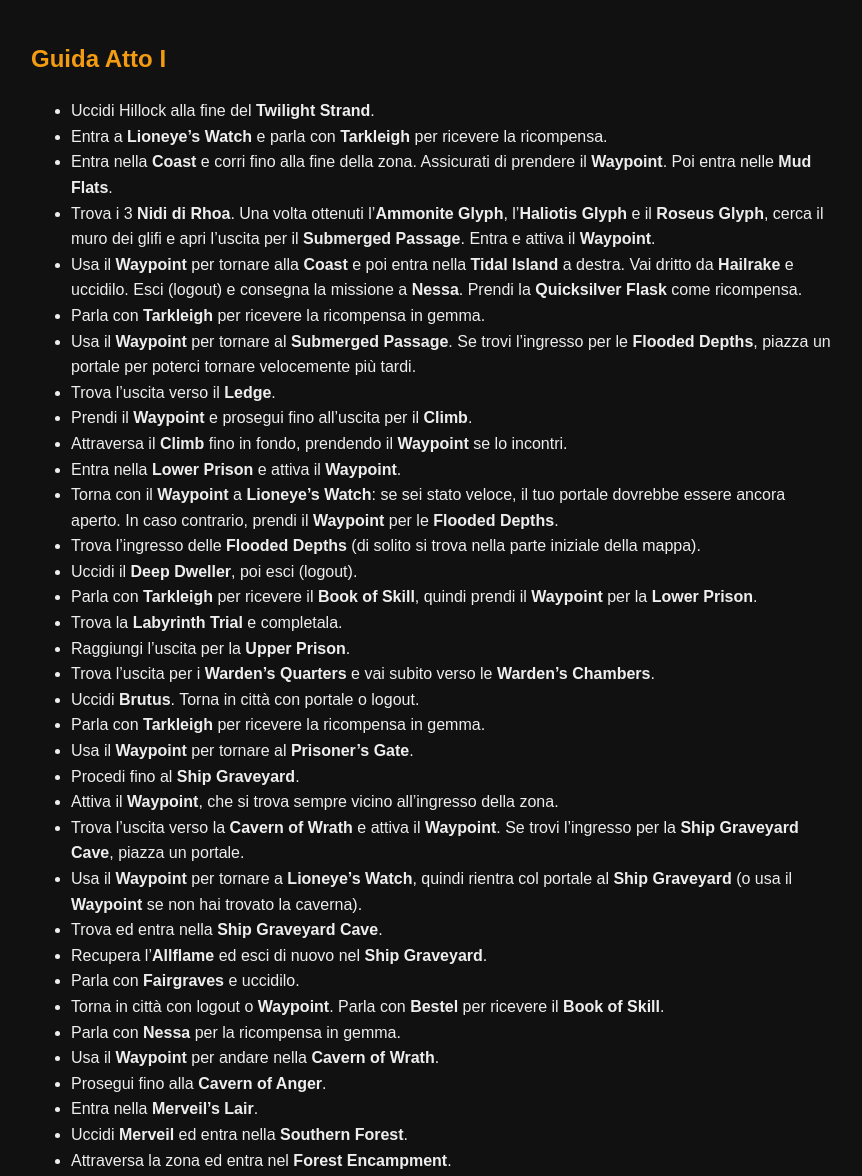
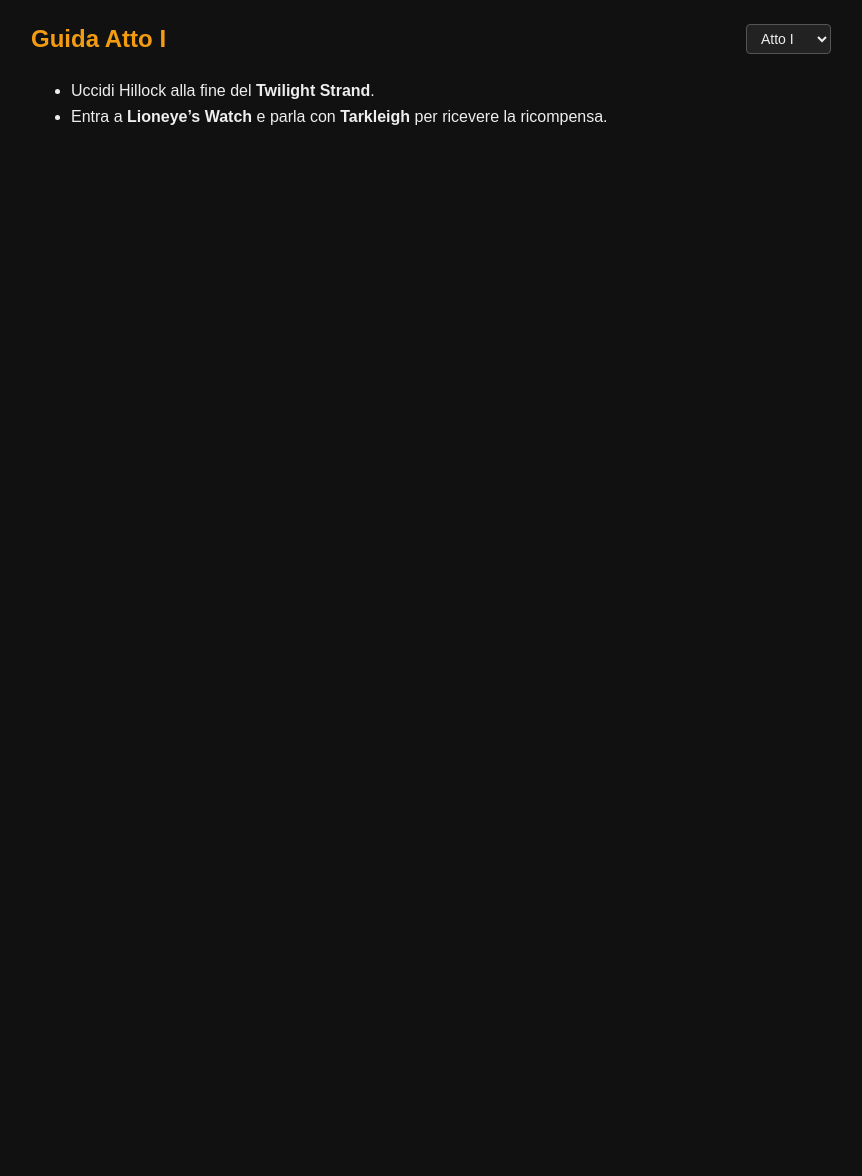
Before and after one commit to pulex94/CampagnaITAPoe, a plain HTML site: page index.html in a window 1280 px wide. Shown: the whole page, without its empty margins (209-1071 px from the left). After the commit the page ends 800 px from the top, so only its background shows below. Drawn offline with Linux system fonts and the light colour scheme.

Commit message:
Update index.html

```diff
--- a/index.html
+++ b/index.html
@@ -15,81 +15,52 @@ body {
   padding: 20px;
 }
 
-h2 { color: #f39c12; }
-
-.hover-item {
-  position: relative;
-  cursor: pointer;
-  color: #e74c3c;
-  font-weight: bold;
+/* Intestazione con titolo e select */
+.header {
+  display: flex;
+  justify-content: space-between;
+  align-items: center;
+  margin-bottom: 20px;
 }
 
-.hover-image {
-  display: none;
-  position: absolute;
-  top: 100%;
-  left: 0;
-  z-index: 10;
+h2 {
+  color: #f39c12;
+  margin: 0;
 }
 
-.hover-image img {
-  max-width: 150px;
-  border: 1px solid #white;
+select {
+  background: #222;
+  color: #eee;
+  border: 1px solid #555;
   border-radius: 4px;
-  background: #222;
+  padding: 5px 10px;
+  font-size: 14px;
+  cursor: pointer;
 }
 
-/* Desktop hover */
-@media (hover: hover) {
-  .hover-item:hover .hover-image {
-    display: block;
-  }
-}
-
-/* Active class per click/tap */
-.hover-item.active .hover-image {
-  display: block;
+select:focus {
+  outline: none;
+  border-color: #f39c12;
 }
 </style>
 </head>
 <body>
-<h2>Guida Atto I</h2>
+
+<div class="header">
+  <h2>Guida Atto I</h2>
+  <select>
+    <option>Atto I</option>
+    <option>Atto II</option>
+    <option>Atto III</option>
+    <option>Atto IV</option>
+    <option>Atto V</option>
+  </select>
+</div>
+
 <ul>
   <li>Uccidi Hillock alla fine del <b>Twilight Strand</b>.</li>
   <li>Entra a <b>Lioneye’s Watch</b> e parla con <b>Tarkleigh</b> per ricevere la ricompensa.</li>
-  <li>Entra nella <b>Coast</b> e corri fino alla fine della zona. Assicurati di prendere il <b>Waypoint</b>. Poi entra nelle <b>Mud Flats</b>.</li>
-  <li>Trova i 3 <b>Nidi di Rhoa</b>. Una volta ottenuti l’<b>Ammonite Glyph</b>, l’<b>Haliotis Glyph</b> e il <b>Roseus Glyph</b>, cerca il muro dei glifi e apri l’uscita per il <b>Submerged Passage</b>. Entra e attiva il <b>Waypoint</b>.</li>
-  <li>Usa il <b>Waypoint</b> per tornare alla <b>Coast</b> e poi entra nella <b>Tidal Island</b> a destra. Vai dritto da <b>Hailrake</b> e uccidilo. Esci (logout) e consegna la missione a <b>Nessa</b>. Prendi la <b>Quicksilver Flask</b> come ricompensa.</li>
-  <li>Parla con <b>Tarkleigh</b> per ricevere la ricompensa in gemma.</li>
-  <li>Usa il <b>Waypoint</b> per tornare al <b>Submerged Passage</b>. Se trovi l’ingresso per le <b>Flooded Depths</b>, piazza un portale per poterci tornare velocemente più tardi.</li>
-  <li>Trova l’uscita verso il <b>Ledge</b>.</li>
-  <li>Prendi il <b>Waypoint</b> e prosegui fino all’uscita per il <b>Climb</b>.</li>
-  <li>Attraversa il <b>Climb</b> fino in fondo, prendendo il <b>Waypoint</b> se lo incontri.</li>
-  <li>Entra nella <b>Lower Prison</b> e attiva il <b>Waypoint</b>.</li>
-  <li>Torna con il <b>Waypoint</b> a <b>Lioneye’s Watch</b>: se sei stato veloce, il tuo portale dovrebbe essere ancora aperto. In caso contrario, prendi il <b>Waypoint</b> per le <b>Flooded Depths</b>.</li>
-  <li>Trova l’ingresso delle <b>Flooded Depths</b> (di solito si trova nella parte iniziale della mappa).</li>
-  <li>Uccidi il <b>Deep Dweller</b>, poi esci (logout).</li>
-  <li>Parla con <b>Tarkleigh</b> per ricevere il <b>Book of Skill</b>, quindi prendi il <b>Waypoint</b> per la <b>Lower Prison</b>.</li>
-  <li>Trova la <b>Labyrinth Trial</b> e completala.</li>
-  <li>Raggiungi l’uscita per la <b>Upper Prison</b>.</li>
-  <li>Trova l’uscita per i <b>Warden’s Quarters</b> e vai subito verso le <b>Warden’s Chambers</b>.</li>
-  <li>Uccidi <b>Brutus</b>. Torna in città con portale o logout.</li>
-  <li>Parla con <b>Tarkleigh</b> per ricevere la ricompensa in gemma.</li>
-  <li>Usa il <b>Waypoint</b> per tornare al <b>Prisoner’s Gate</b>.</li>
-  <li>Procedi fino al <b>Ship Graveyard</b>.</li>
-  <li>Attiva il <b>Waypoint</b>, che si trova sempre vicino all’ingresso della zona.</li>
-  <li>Trova l’uscita verso la <b>Cavern of Wrath</b> e attiva il <b>Waypoint</b>. Se trovi l’ingresso per la <b>Ship Graveyard Cave</b>, piazza un portale.</li>
-  <li>Usa il <b>Waypoint</b> per tornare a <b>Lioneye’s Watch</b>, quindi rientra col portale al <b>Ship Graveyard</b> (o usa il <b>Waypoint</b> se non hai trovato la caverna).</li>
-  <li>Trova ed entra nella <b>Ship Graveyard Cave</b>.</li>
-  <li>Recupera l’<b>Allflame</b> ed esci di nuovo nel <b>Ship Graveyard</b>.</li>
-  <li>Parla con <b>Fairgraves</b> e uccidilo.</li>
-  <li>Torna in città con logout o <b>Waypoint</b>. Parla con <b>Bestel</b> per ricevere il <b>Book of Skill</b>.</li>
-  <li>Parla con <b>Nessa</b> per la ricompensa in gemma.</li>
-  <li>Usa il <b>Waypoint</b> per andare nella <b>Cavern of Wrath</b>.</li>
-  <li>Prosegui fino alla <b>Cavern of Anger</b>.</li>
-  <li>Entra nella <b>Merveil’s Lair</b>.</li>
-  <li>Uccidi <b>Merveil</b> ed entra nella <b>Southern Forest</b>.</li>
-  <li>Attraversa la zona ed entra nel <b>Forest Encampment</b>.</li>
+  <!-- resto lista -->
 </ul>
 
 </body>
```
